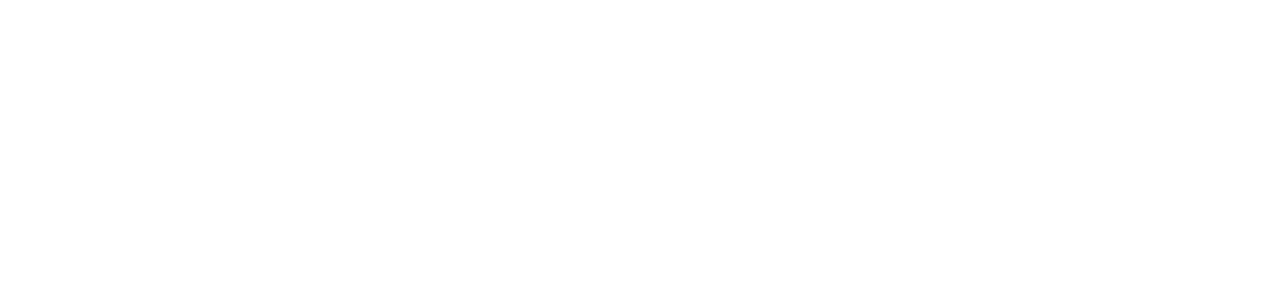
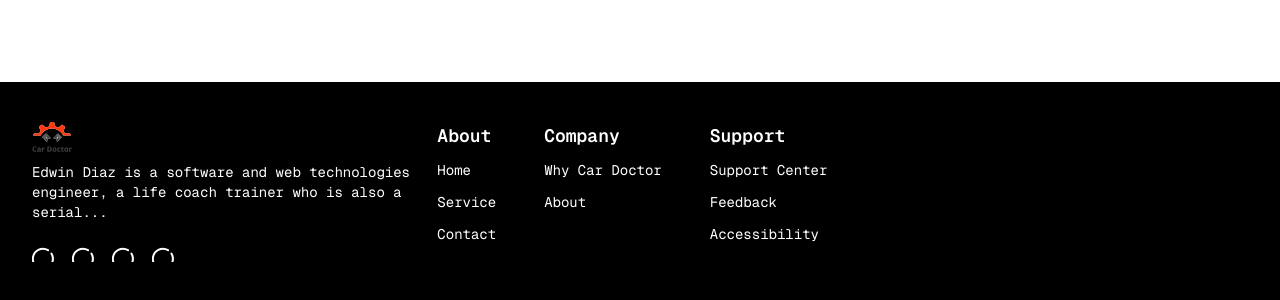
Before and after one commit to tahmid-khan-hub/car-doctor, a Next.js app: page / in a window 1280 px wide. Shown: the part 792-1092 px from the top of the page. Before the commit the page ends 874 px from the top, so only its background shows below. Built offline with nearby package versions, Linux system fonts and the light colour scheme.

Commit message:
added footer in layout

```diff
--- a/src/app/layout.js
+++ b/src/app/layout.js
@@ -1,6 +1,7 @@
 import { Geist_Mono } from "next/font/google";
 import "./globals.css";
 import Navbar from "@/components/Navbar";
+import Footer from "@/components/Footer";
 
 const geistMono = Geist_Mono({
   variable: "--font-geist-mono",
@@ -22,6 +23,7 @@
         <div>
           <Navbar></Navbar>
           <main className="max-w-[1250px] mx-auto min-h-screen">{children}</main>
+          <Footer></Footer>
         </div>
       </body>
     </html>
--- /dev/null
+++ b/src/components/Footer.jsx
@@ -0,0 +1,77 @@
+import Image from 'next/image';
+
+const Footer = () => {
+  return (
+    <footer className="bg-black text-white py-10 px-8">
+      <div className="max-w-[1250px] mx-auto grid grid-cols-1 sm:grid-cols-2 lg:grid-cols-3 gap-[]">
+        {/* about */}
+        <div className="flex flex-col items-start ">
+          <div className="flex items-center">
+            <Image
+              src="/assets/logo.svg"
+              alt="Car Doctor Logo"
+              width={40}
+              height={40}
+            />
+          </div>
+          <p className="mt-2 text-sm">
+            Edwin Diaz is a software and web technologies engineer, a life coach trainer who is also a serial...
+          </p>
+          <div className="mt-4 flex space-x-4">
+            <a href="#" className="hover:text-gray-400">
+              <svg className="w-6 h-6" xmlns="http://www.w3.org/2000/svg" fill="none" viewBox="0 0 24 24" stroke="currentColor">
+                <path strokeLinecap="round" strokeLinejoin="round" strokeWidth="2" d="M19.428 15.582a10 10 0 11-3.363-3.364" />
+              </svg>
+            </a>
+            <a href="#" className="hover:text-gray-400">
+              <svg className="w-6 h-6" xmlns="http://www.w3.org/2000/svg" fill="none" viewBox="0 0 24 24" stroke="currentColor">
+                <path strokeLinecap="round" strokeLinejoin="round" strokeWidth="2" d="M19.428 15.582a10 10 0 11-3.363-3.364" />
+              </svg>
+            </a>
+            <a href="#" className="hover:text-gray-400">
+              <svg className="w-6 h-6" xmlns="http://www.w3.org/2000/svg" fill="none" viewBox="0 0 24 24" stroke="currentColor">
+                <path strokeLinecap="round" strokeLinejoin="round" strokeWidth="2" d="M19.428 15.582a10 10 0 11-3.363-3.364" />
+              </svg>
+            </a>
+            <a href="#" className="hover:text-gray-400">
+              <svg className="w-6 h-6" xmlns="http://www.w3.org/2000/svg" fill="none" viewBox="0 0 24 24" stroke="currentColor">
+                <path strokeLinecap="round" strokeLinejoin="round" strokeWidth="2" d="M19.428 15.582a10 10 0 11-3.363-3.364" />
+              </svg>
+            </a>
+          </div>
+        </div>
+
+        {/* links */}
+        <div className="flex flex-col sm:flex-row sm:space-x-12 lg:flex-row ">
+          <div className="flex flex-col mb-8 sm:mb-0">
+            <h4 className="text-lg font-semibold">About</h4>
+            <ul className="mt-2 space-y-2">
+              <li><a href="#" className="text-sm hover:text-gray-400">Home</a></li>
+              <li><a href="#" className="text-sm hover:text-gray-400">Service</a></li>
+              <li><a href="#" className="text-sm hover:text-gray-400">Contact</a></li>
+            </ul>
+          </div>
+
+          <div className="flex flex-col mb-8 sm:mb-0">
+            <h4 className="text-lg font-semibold">Company</h4>
+            <ul className="mt-2 space-y-2">
+              <li><a href="#" className="text-sm hover:text-gray-400">Why Car Doctor</a></li>
+              <li><a href="#" className="text-sm hover:text-gray-400">About</a></li>
+            </ul>
+          </div>
+
+          <div className="flex flex-col">
+            <h4 className="text-lg font-semibold">Support</h4>
+            <ul className="mt-2 space-y-2">
+              <li><a href="#" className="text-sm hover:text-gray-400">Support Center</a></li>
+              <li><a href="#" className="text-sm hover:text-gray-400">Feedback</a></li>
+              <li><a href="#" className="text-sm hover:text-gray-400">Accessibility</a></li>
+            </ul>
+          </div>
+        </div>
+      </div>
+    </footer>
+  );
+};
+
+export default Footer;
```
